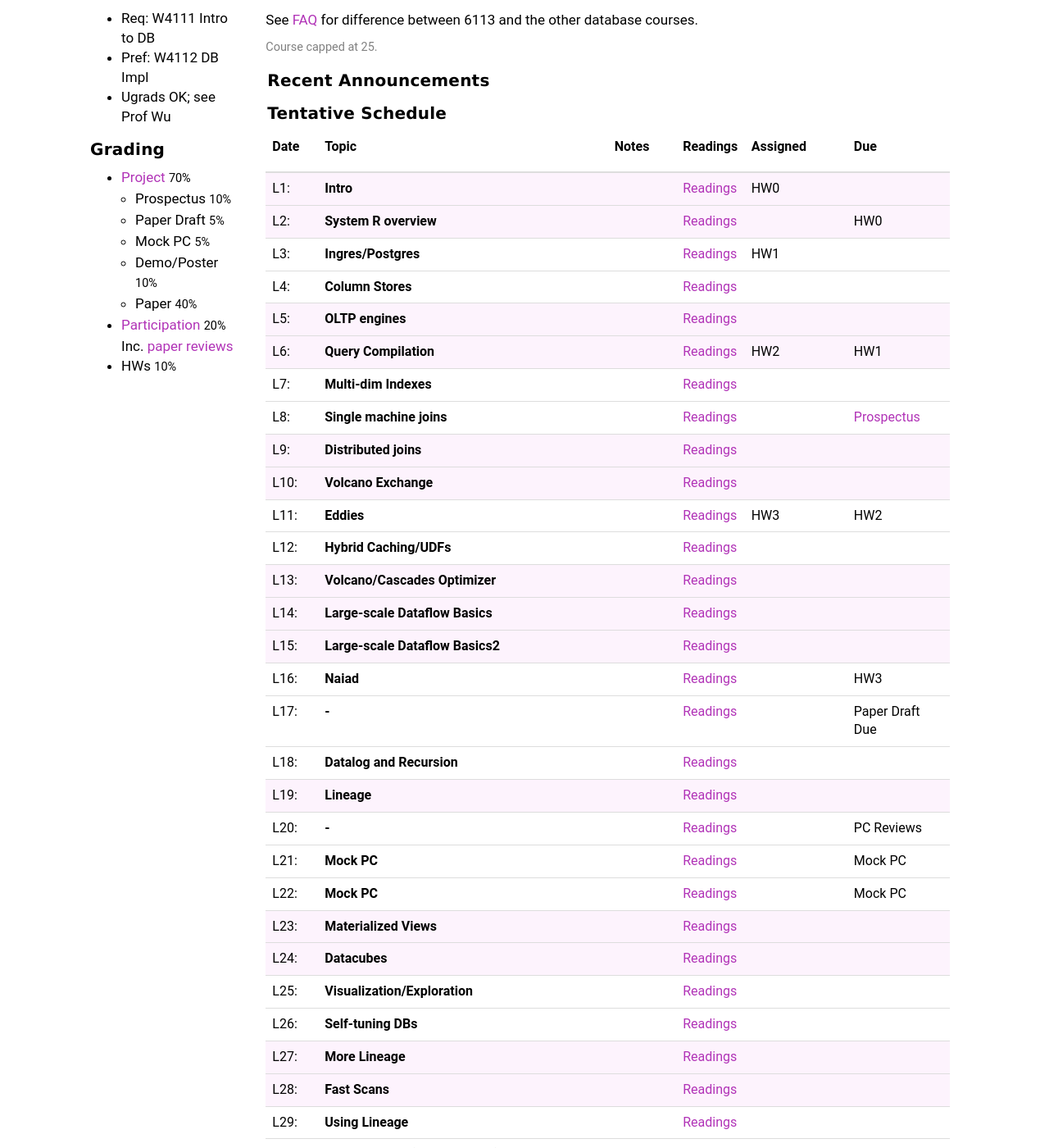
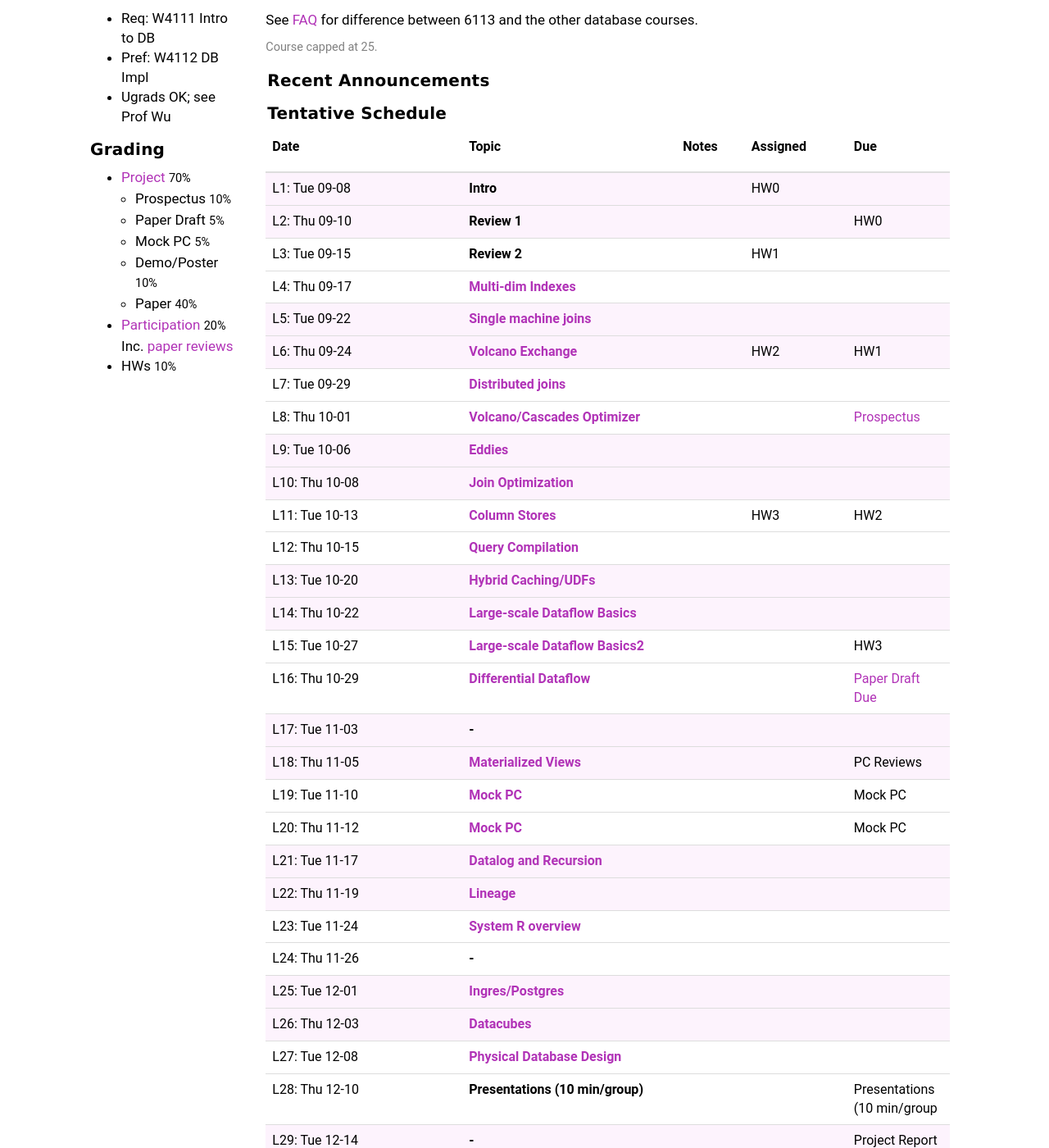
Before and after one commit to w6113/website_fall2020, a Jekyll site: the page built from index.md, in a window 1280 px wide and 1400 px high, scrolled down 499 px. Shown: the whole window at 82% size. Built offline with Jekyll 4.4.1, drawn with Linux system fonts in a browser that asks for light colours; some of the changed text lies outside the part shown.

Commit message:
updated schedule

```diff
--- a/_data/schedule.csv
+++ b/_data/schedule.csv
@@ -1,32 +1,30 @@
-color,date,slug,link,presenter,readings,optional,assigned,due
-#fdf3fd,,Intro,,,,,HW0,
-#fdf3fd,,System R overview,,,"<a href=""./files/papers/systemr-retrospective.pdf"">System R Retrospective</a>","<a href=""./files/papers/ingres-retrospective.pdf"">Ingres Design</a>",,HW0
-white,,Ingres/Postgres,,,,,HW1,
-white,,Column Stores,,,,,,
-#fdf3fd,,OLTP engines,,,,,,
-#fdf3fd,,Query Compilation,,,,,HW2,HW1
-white,,Multi-dim Indexes,,,,,,
-white,,Single machine joins,,,,,,"<a href=""https://w6113.github.io/projects"">Prospectus</a>"
-#fdf3fd,,Distributed joins,,,,,,
-#fdf3fd,,Volcano Exchange,,,,,,
-white,,Eddies,,,,,HW3,HW2
-white,,Hybrid Caching/UDFs,,,,,,
-#fdf3fd,,Volcano/Cascades Optimizer,,,,,,
-#fdf3fd,,Large-scale Dataflow Basics,,,,,,
-#fdf3fd,,Large-scale Dataflow Basics2,,,,,,
-white,,Naiad,,,,,,HW3
-white,,-,,,,,,Paper Draft Due
-white,,Datalog and Recursion,,,,,,
-#fdf3fd,,Lineage,,,,,,
-white,,-,,,,,,PC Reviews
-white,,Mock PC,,,,,,Mock PC
-white,,Mock PC,,,,,,Mock PC
-#fdf3fd,,Materialized Views,,,,,,
-#fdf3fd,,Datacubes,,,,,,
-white,,Visualization/Exploration,,,,,,
-white,,Self-tuning DBs,,,,,,
-#fdf3fd,,More Lineage,,,,,,
-#fdf3fd,,Fast Scans,,,,,,
-white,,Using Lineage,,,,,,
-white,,Presentations (10 min/group),,,,,,Presentations (10 min/group
-#fdf3fd,,,,,,,,Project Report
+color,date,slug,link,notes,presenter,assigned,due
+#fdf3fd,Tue 09-08,Intro,,,,HW0,
+#fdf3fd,Thu 09-10,Review 1,,,,,HW0
+white,Tue 09-15,Review 2,,,,HW1,
+white,Thu 09-17,Multi-dim Indexes,indexes,,,,
+#fdf3fd,Tue 09-22,Single machine joins,join,,,,
+#fdf3fd,Thu 09-24,Volcano Exchange,exchange,,,HW2,HW1
+white,Tue 09-29,Distributed joins,distjoin,,,,
+white,Thu 10-01,Volcano/Cascades Optimizer,cascades,,,,"<a href=""./projects#prospectus"">Prospectus</a>"
+#fdf3fd,Tue 10-06,Eddies,eddies,,,,
+#fdf3fd,Thu 10-08,Join Optimization,joinopt,,,,
+white,Tue 10-13,Column Stores,colstore,,,HW3,HW2
+white,Thu 10-15,Query Compilation,compilation,,,,
+#fdf3fd,Tue 10-20,Hybrid Caching/UDFs,udfs,,,,
+#fdf3fd,Thu 10-22,Large-scale Dataflow Basics,dataflow1,,,,
+white,Tue 10-27,Large-scale Dataflow Basics2,dataflow2,,,,HW3
+white,Thu 10-29,Differential Dataflow,naiad,,,,"<a href=""./midpoint"">Paper Draft Due</a>"
+#fdf3fd,Tue 11-03,-,,,,,
+#fdf3fd,Thu 11-05,Materialized Views,matviews,,,,PC Reviews
+white,Tue 11-10,Mock PC,mockpc,,,,Mock PC
+white,Thu 11-12,Mock PC,mockpc,,,,Mock PC
+#fdf3fd,Tue 11-17,Datalog and Recursion,datalog,,,,
+#fdf3fd,Thu 11-19,Lineage,lineage,,,,
+white,Tue 11-24,System R overview,sysr,,,,
+white,Thu 11-26,-,,,,,
+#fdf3fd,Tue 12-01,Ingres/Postgres,postgres,,,,
+#fdf3fd,Thu 12-03,Datacubes,datacubes,,,,
+white,Tue 12-08,Physical Database Design,pvd,,,,
+white,Thu 12-10,Presentations (10 min/group),,,,,Presentations (10 min/group
+#fdf3fd,Tue 12-14,-,,,,,Project Report
--- a/index.md
+++ b/index.md
@@ -30,10 +30,9 @@ See [FAQ](./syllabus#faq) for difference between 6113 and the other database cou
   <thead>
   <tr>
     <!--<th class="idx" style="width: 3em; max-width:3em;"></th>-->
-    <th class="date" style="width: 4em; max-width: 4em;"> <p> <span>Date </span> </p> </th>
+    <th class="date" style="width: 15em; max-width: 15em;"> <p> <span>Date </span> </p> </th>
     <th style="min-width: 15%;"> <p> <span>Topic </span> </p> </th>
     <th style="width: 10%"> <p> <span>Notes </span> </p> </th>
-    <th style="width: 10%"> <p> <span>Readings </span> </p> </th>
     <th style="width: 15%;"> <p> <span>Assigned</span> </p> </th>
     <th style="width: 15%;"> <p> <span>Due</span> </p> </th>
   </tr>
@@ -46,20 +45,17 @@ See [FAQ](./syllabus#faq) for difference between 6113 and the other database cou
     <!--<td class="idx">L{{idx}}</td>-->
     <td class="date">L{{idx}}: {{r.date}}</td>
     <td class="slug">
-      <b>{{r.slug}}</b>
+      {% if r.link %}
+        <a href="./papers#{{r.link}}"><b>{{r.slug}}</b></a>
+      {% else %}
+        <b>{{r.slug}}</b>
+      {% endif %}
       {% if r.presenter %}
         <br/>
         <span class='presenter'>Presenter: {{r.presenter}}</span>
       {% endif %}
-
       </td>
     <td class="notes">
-      {% if r.link %}
-        <a href="{{r.link}}">Notes</a>
-      {% endif %}
-    </td>
-    <td class="readings">
-      <a href="./papers#lec{{idx}}">Readings</a>
     </td>
     <td>{{r.assigned | safe}}</td>
     <td>{{r.due | safe}}</td>
--- a/projects.md
+++ b/projects.md
@@ -15,11 +15,11 @@ title: W6113 Research Project
 
 Percentages are of your total class grade.
 
-* Prospectus      (10%)
-* Paper Draft     (5%)
-* Mock PC           (5%)
-* Presentation    (10%)
-* Report           (40%)
+* Prospectus    10-01   (10%)
+* Paper Draft   10-29  (5%)
+* Mock PC       11-10 to 11-12    (5%)
+* Presentation  12-10  (10%)
+* Report        12-14   (40%)
 
 
 
@@ -33,6 +33,7 @@ Teams should consist of 1-3 people. In addition, if you have a project in mind,
 Good class projects can vary dramatically in complexity, scope, and topic. The only requirement is that they be related to something we have studied in this class and that they contain some element of research -- e.g., that you do more than simply engineer a piece of software that someone else has described or architected. To help you determine if your idea is of reasonable scope, we will arrange to meet with each group several times throughout the semester.
 
 
+<a name="prospectus" />
 ### Prospectus
 
 Your research prospectus will contain an overview of the research problem, _your hypothesis_, first pass at related work, a description of how you plan to complete the project, and metrics to decide _if it worked_.
```
Also changed, not shown: other parts of projects.md (+7 -1 lines), mksched.py (+10 -7 lines), papers.md (+36 -32 lines).
